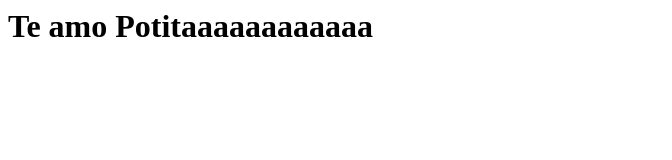
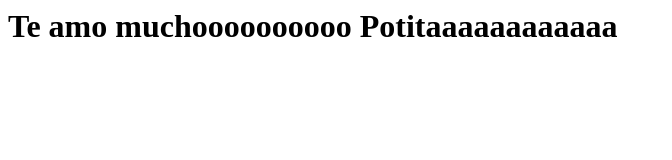
Before and after one commit to ag449578/Test-2, a website: page public/index.html in a window 1280 px wide. Shown: the whole page, without its empty margins (0-672 px from the left). Drawn offline with Linux system fonts and the light colour scheme.

Commit message:
Update index.html

```diff
--- a/public/index.html
+++ b/public/index.html
@@ -1 +1 @@
-<h1>Te amo Potitaaaaaaaaaaaa</h1>
+<h1>Te amo muchoooooooooo Potitaaaaaaaaaaaa</h1>
```
